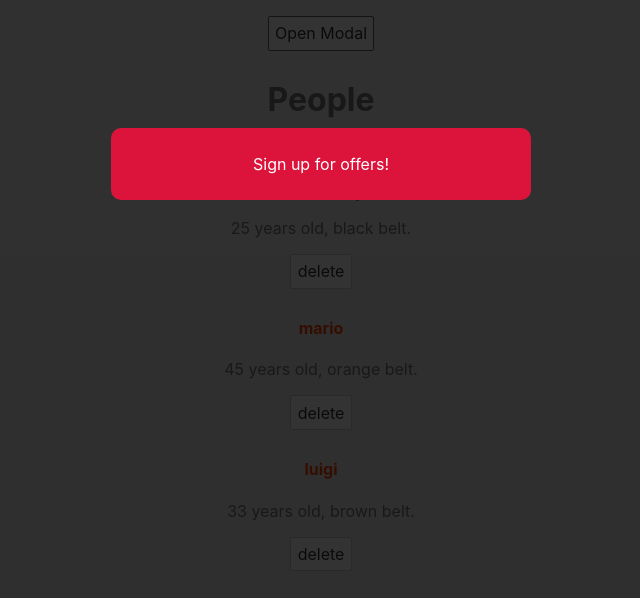
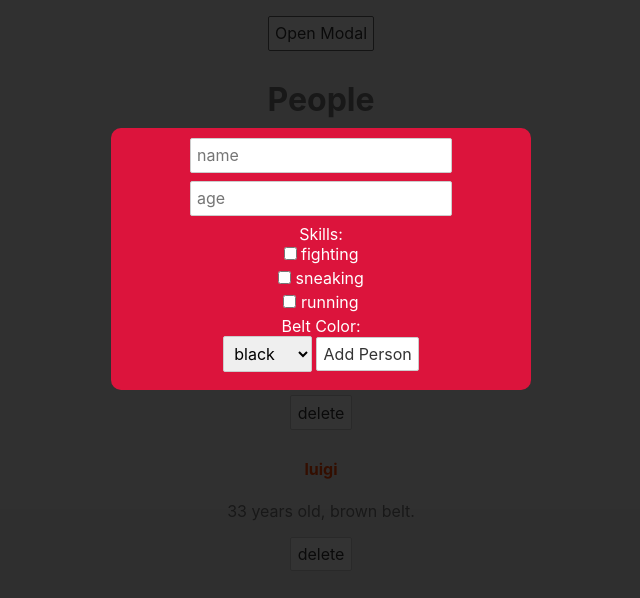
Before and after one commit to Swappea/svelte-netninja, a Svelte app in the folder code/myproject/: page / in a window 1280 px wide. Both pictures are taken after a click on the button "Open Modal". Shown: the top 598 px of the page, without its empty margins (319-959 px from the left). Built offline with nearby package versions, Linux system fonts and the light colour scheme.

Commit message:
LEcture 17

```diff
--- /dev/null
+++ b/code/myproject/src/AddPersonForm.svelte
@@ -0,0 +1,52 @@
+<script>
+  import { createEventDispatcher } from "svelte";
+
+  let dispatch = createEventDispatcher();
+
+  let name;
+  let beltColor;
+  let age;
+  let skills = [];
+
+  const handleSubmit = () => {
+    const person = {
+      name,
+      age,
+      beltColor,
+      skills,
+      id: Math.random()
+    };
+
+    dispatch("addPerson", person);
+  };
+</script>
+
+<style>
+
+</style>
+
+<form on:submit|preventDefault={handleSubmit}>
+  <input type="text" placeholder="name" bind:value={name} />
+
+  <input type="number" placeholder="age" bind:value={age} />
+  <label>Skills:</label>
+  <input type="checkbox" bind:group={skills} value="fighting" />
+  fighting
+  <br />
+  <input type="checkbox" bind:group={skills} value="sneaking" />
+  sneaking
+  <br />
+  <input type="checkbox" bind:group={skills} value="running" />
+  running
+  <br />
+
+  <label>Belt Color:</label>
+  <select bind:value={beltColor}>
+    <option value="black">black</option>
+    <option value="orange">orange</option>
+    <option value="brown">brown</option>
+    <option value="white">white</option>
+  </select>
+
+  <button>Add Person</button>
+</form>
--- a/code/myproject/src/App.svelte
+++ b/code/myproject/src/App.svelte
@@ -1,5 +1,6 @@
 <script>
   import Modal from "./Modal.svelte";
+  import AddPersonForm from "./AddPersonForm.svelte";
   let people = [
     { name: "yoshi", beltColor: "black", age: 25, id: 1 },
     { name: "mario", beltColor: "orange", age: 45, id: 2 },
@@ -14,6 +15,12 @@
 
   const handleClick = personId => {
     people = people.filter(person => person.id !== personId);
+  };
+
+  const addPerson = e => {
+    const person = e.detail;
+    people = [person, ...people];
+    showModal = false;
   };
 
   let num = 3;
@@ -36,11 +43,9 @@
 
 <!-- {#if num > 20}ds sdds{:else if num > 5}ab sdsdds{:else}sdsdsdsd sdsdds{/if} -->
 
-<Modal
-  message="Sign up for offers!"
-  isPromo={true}
-  {showModal}
-  on:click={toggleModal} />
+<Modal isPromo={true} {showModal} on:click={toggleModal}>
+  <AddPersonForm on:addPerson={addPerson} />
+</Modal>
 <main>
   <button on:click={toggleModal}>Open Modal</button>
   <h1>People</h1>
--- a/code/myproject/src/Modal.svelte
+++ b/code/myproject/src/Modal.svelte
@@ -1,5 +1,4 @@
 <script>
-  export let message = "default value";
   export let showModal = false;
   export let isPromo = false;
 </script>
@@ -29,7 +28,7 @@
 {#if showModal}
   <div class="backdrop" class:promo={isPromo} on:click|self>
     <div class="modal">
-      <p>{message}</p>
+      <slot></slot>
     </div>
   </div>
 {/if}
```
Also changed, not shown: 1 other file (tests, documents, lock files or other folders).
